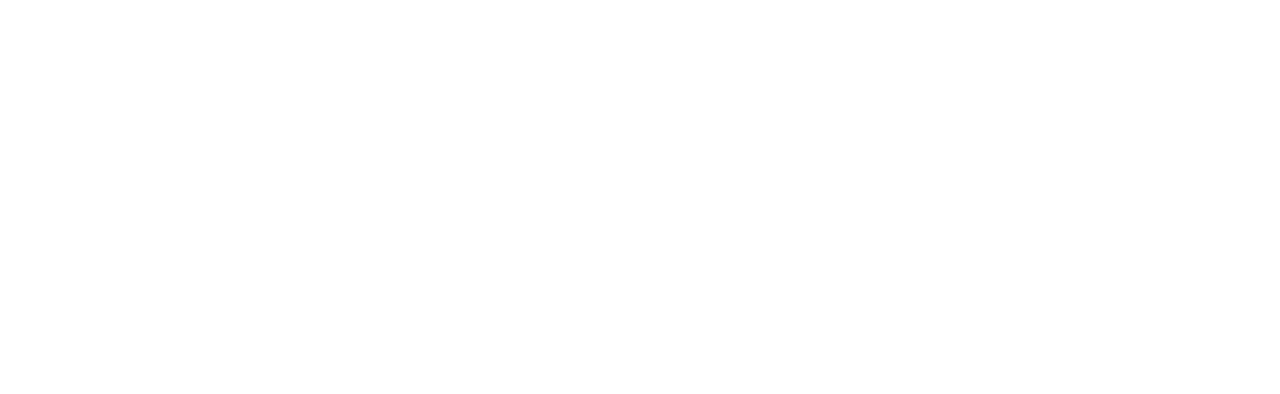
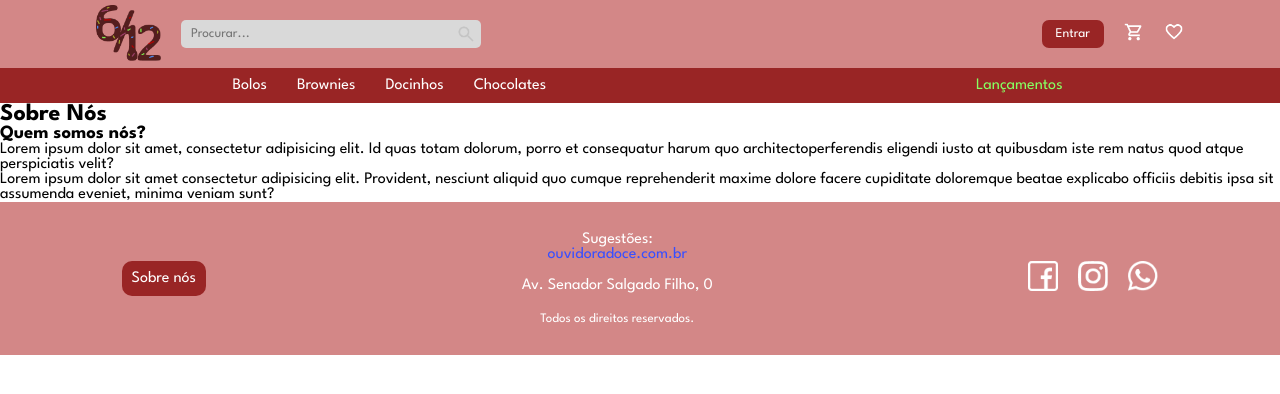
Before and after one commit to maju-gomes/meia_duzia, a Vue app in the folder meia_duzia/: page /sobre_nos in a window 1280 px wide. Before the commit this address had no page. Shown: the top 394 px of the page. Built offline with nearby package versions, Linux system fonts and the light colour scheme.

Commit message:
router com SobreNosView criado

```diff
--- a/meia_duzia/src/components/DescProduto.vue
+++ b/meia_duzia/src/components/DescProduto.vue
@@ -1,10 +1,10 @@
 <!--------------JS--------------->
 
-<script>
+<!-- <script>
 export default {
   name: 'DescProduto'
 }
-</script>
+</script> -->
 
 <!--------------HTML--------------->
 
--- a/meia_duzia/src/components/Footer.vue
+++ b/meia_duzia/src/components/Footer.vue
@@ -13,7 +13,7 @@
 <footer>
 <div class="container">
 
-<button> Sobre nós </button>
+<router-link id="botao_router" to="/sobre_nos">Sobre nós</router-link>
 
 <div id="meio">
     <p> Sugestões: <br> <a href="#"> ouvidoradoce.com.br </a> </p>
@@ -51,9 +51,11 @@
   justify-content: space-between;
   align-items: center;
   flex-wrap: wrap;
+  gap: 1rem;
 }
 
-button {
+#botao_router {
+    display: flex;
     background-color: #992525;
     color: #ffffff;
     border: none;
@@ -82,5 +84,4 @@
     gap: 20px;
 }
 
-
 </style>
--- a/meia_duzia/src/components/Header.vue
+++ b/meia_duzia/src/components/Header.vue
@@ -17,7 +17,11 @@
 
 <div id="esquerda">
 
-    <h1> <img :src="logo" alt="Logo" width="65px" > </h1>
+    <h1>
+        <router-link to="/">
+            <img :src="logo" alt="Logo" width="65px" >
+        </router-link>
+    </h1>
 
     <form action="#">
         <div id="procurar_objeto">
--- a/meia_duzia/src/components/LoginCard.vue
+++ b/meia_duzia/src/components/LoginCard.vue
@@ -19,12 +19,6 @@
   </div>
 </template>
 <!--------------JS-------------->
-
-<script>
-export default {
-  name: 'LoginCard'
-}
-</script>
 
 <style scoped>
 
--- a/meia_duzia/src/components/MainIndex.vue
+++ b/meia_duzia/src/components/MainIndex.vue
@@ -4,8 +4,6 @@
 import doces from '@/assets/docinhos.js'
 
 </script>
-
-
 <!------------------------------ HTML ------------------------------>
 <template>
 <main>
@@ -70,7 +68,7 @@
 button {
     margin-top: 10px;
     border: none;
-    background-color: #975c5c;
+    background-color: #e2e218;
     border-radius: 15px;
     padding: 6px;
 }
--- /dev/null
+++ b/meia_duzia/src/views/CardapioBolosView.vue
@@ -0,0 +1,5 @@
+
+
+<template>
+
+</template>
--- a/meia_duzia/src/views/LoginView.vue
+++ b/meia_duzia/src/views/LoginView.vue
@@ -8,6 +8,7 @@
     LoginCard
   }
 }
+
 </script>
 
 <!------------------------------- HTML ------------------------------->
--- /dev/null
+++ b/meia_duzia/src/views/SobreNosView.vue
@@ -0,0 +1,21 @@
+<script setup>
+
+import Header from '@/components/Header.vue'
+import Footer from '@/components/Footer.vue'
+
+
+</script>
+
+<template>
+
+    <Header />
+<main>
+    <h2>Sobre Nós</h2>
+
+    <h3>Quem somos nós?</h3>
+    <p>Lorem ipsum dolor sit amet, consectetur adipisicing elit. Id quas totam dolorum, porro et consequatur harum quo architectoperferendis eligendi iusto at quibusdam iste rem natus quod atque perspiciatis velit?</p>
+    <p>Lorem ipsum dolor sit amet consectetur adipisicing elit. Provident, nesciunt aliquid quo cumque reprehenderit maxime dolore facere cupiditate doloremque beatae explicabo officiis debitis ipsa sit assumenda eveniet, minima veniam sunt?</p>
+</main>
+
+    <Footer />
+</template>
```
Also changed, not shown: meia_duzia/src/router/index.js (+6 -3 lines).
